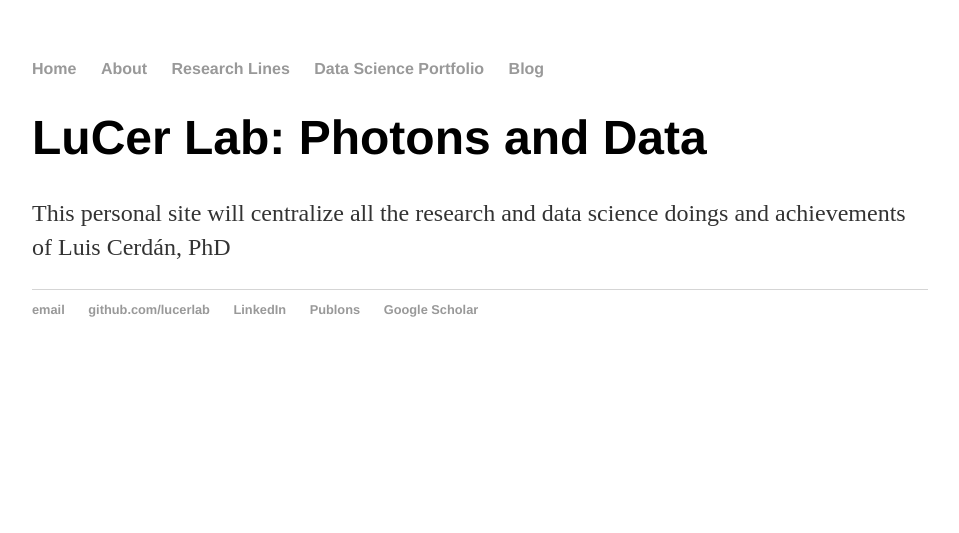
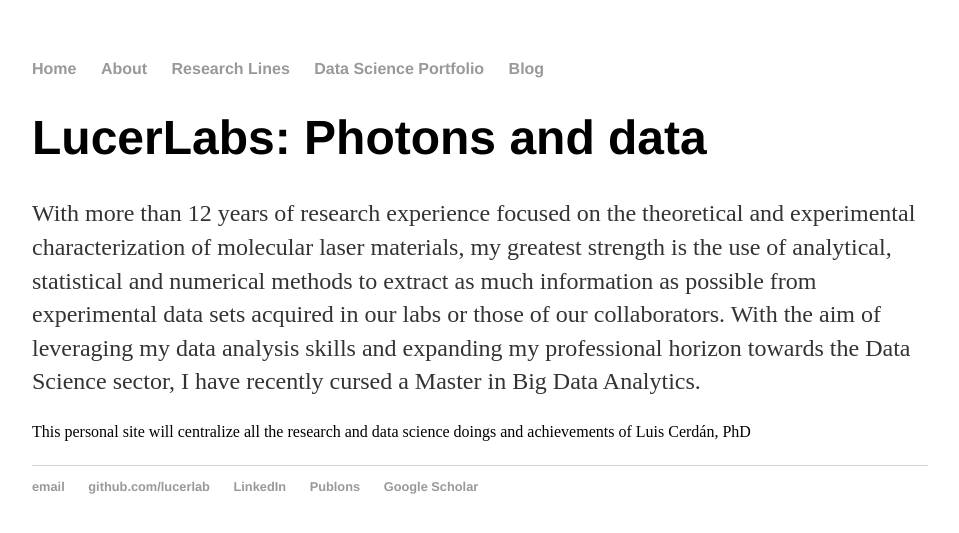
Before and after one commit to lucerlab/lucerlab.github.io, a Jekyll site: the page built from index.html, in a window 1280 px wide. Shown: the top 533 px of the page, without its empty margins (160-1119 px from the left). Built offline with Jekyll 4.4.1, drawn with Linux system fonts in a browser that asks for light colours.

Commit message:
Update index.html

```diff
--- a/index.html
+++ b/index.html
@@ -4,6 +4,13 @@ title: LucerLab Site
 ---
 
 <div class="blurb">
-	<h1>LuCer Lab: Photons and Data</h1>
-	<p>This personal site will centralize all the research and data science doings and achievements of Luis Cerdán, PhD</p>
+	<h1>LucerLabs: Photons and data</h1>
+	<p>
+With more than 12 years of research experience focused on the theoretical and experimental characterization of molecular laser materials,
+my greatest strength is the use of analytical, statistical and numerical methods to extract as much information
+as possible from experimental data sets acquired in our labs or those of our collaborators. With the aim of leveraging my
+data analysis skills and expanding my professional horizon towards the Data Science sector, I have recently cursed a Master in Big Data Analytics.</p>
+
+	</p> This personal site will centralize all the research and data science doings and achievements of Luis Cerdán, PhD </p>
+
 </div><!-- /.blurb -->
```
